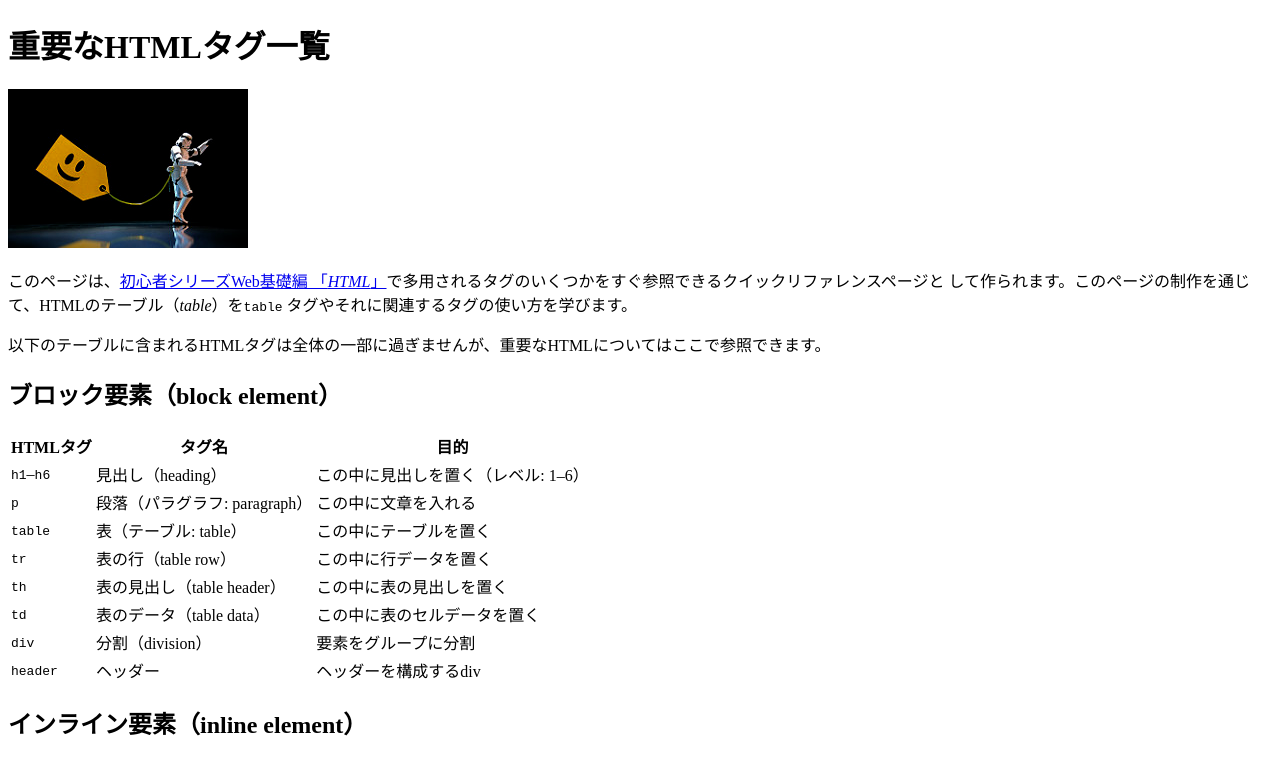
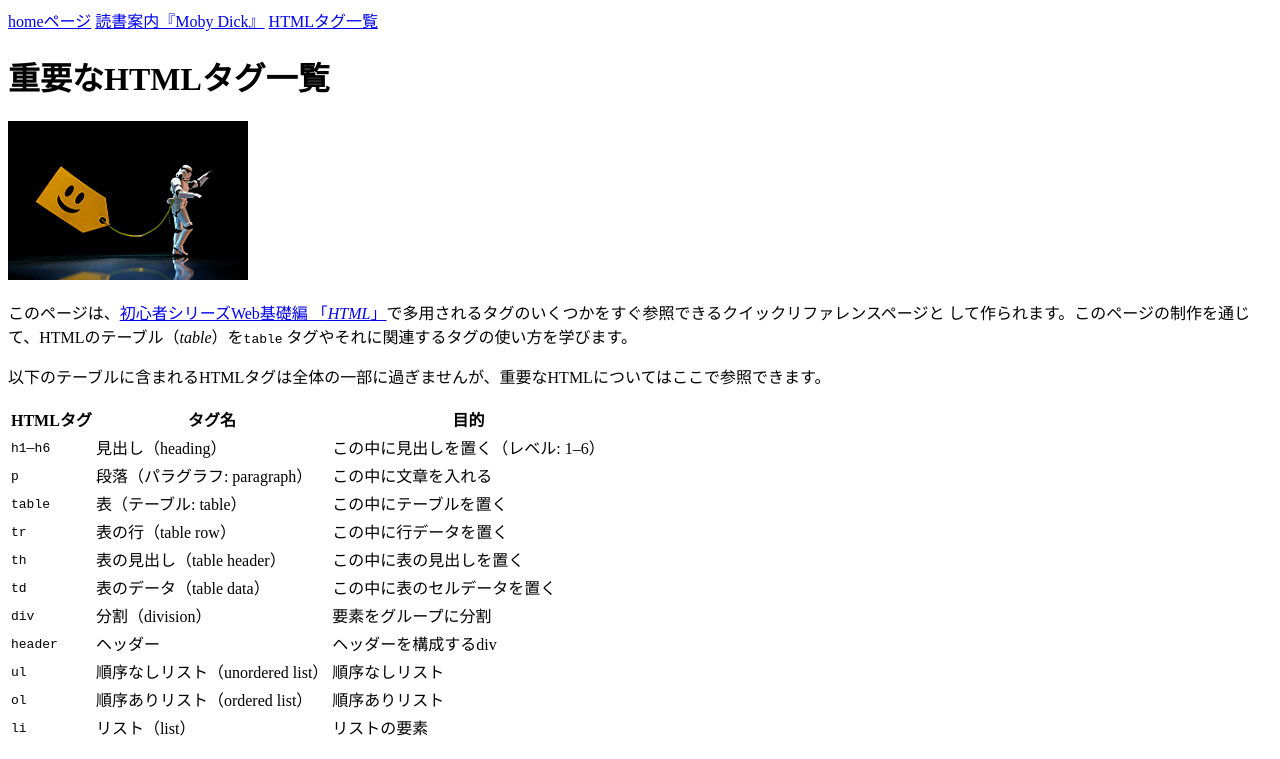
Before and after one commit to TaiyoNishimura/html_practice_website, a plain HTML site: page tags.html in a window 1280 px wide. Shown: the top 759 px of the page. Drawn offline with Linux system fonts and the light colour scheme.

Commit message:
Add a menu

```diff
--- a/tags.html
+++ b/tags.html
@@ -5,6 +5,12 @@
     <meta charset="utf-8">
   </head>
   <body>
+    <div>
+      <a href="index.html">homeページ</a>
+      <a href="moby_dick.html">読書案内『Moby Dick』</a>
+      <a href="tags.html">HTMLタグ一覧</a>
+    </div>
+
     <h1>重要なHTMLタグ一覧</h1>
 
     <a href="https://www.flickr.com/photos/jdhancock/3814523970">
@@ -21,8 +27,6 @@
     <p>
       以下のテーブルに含まれるHTMLタグは全体の一部に過ぎませんが、重要なHTMLについてはここで参照できます。
     </p>
-
-    <h2>ブロック要素（block element）</h2>
 
     <table>
       <tr>
@@ -69,6 +73,21 @@
         <td><code>header</code></td>
         <td>ヘッダー</td>
         <td>ヘッダーを構成するdiv</td>
+      </tr>
+      <tr>
+        <td><code>ul</code></td>
+        <td>順序なしリスト（unordered list）</td>
+        <td>順序なしリスト</td>
+      </tr>
+      <tr>
+        <td><code>ol</code></td>
+        <td>順序ありリスト（ordered list）</td>
+        <td>順序ありリスト</td>
+      </tr>
+      <tr>
+        <td><code>li</code></td>
+        <td>リスト（list）</td>
+        <td>リストの要素</td>
       </tr>
     </table>
 
```
Also changed, not shown: index.html (+5 -0 lines), moby_dick.html (+5 -0 lines).
